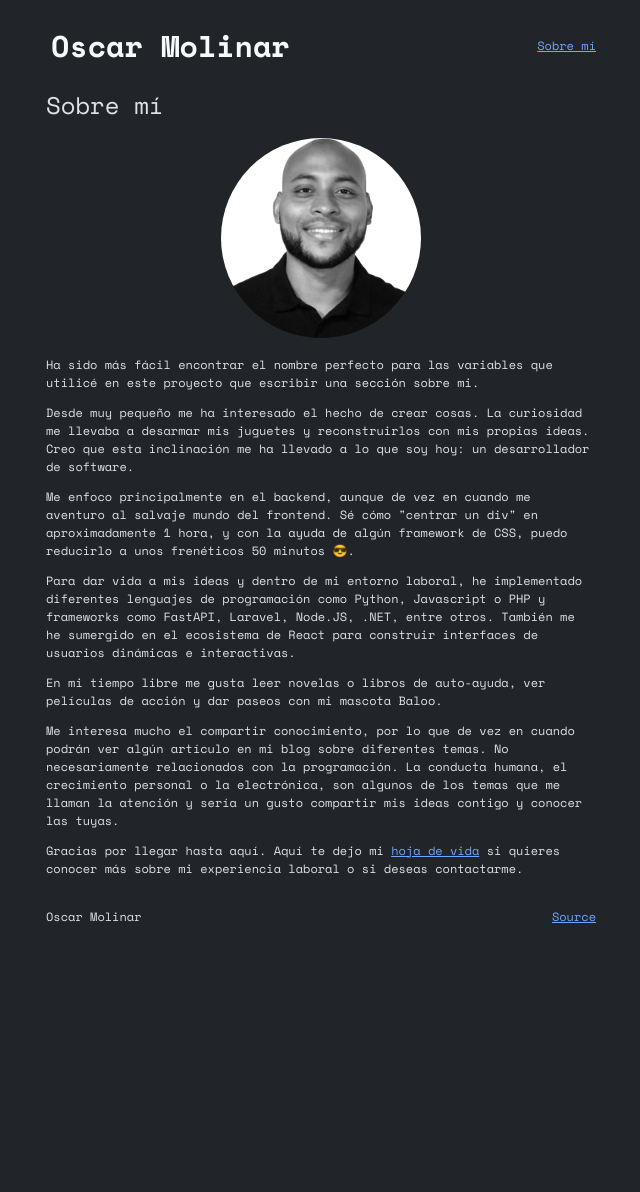
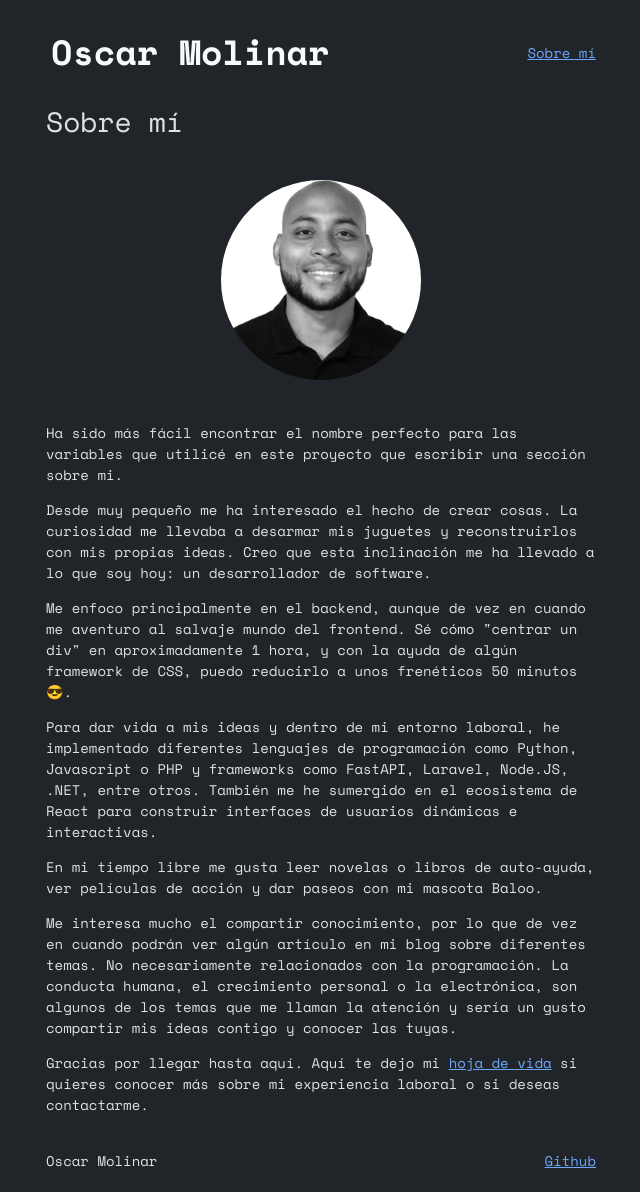
Before and after one commit to oscarenriqq/Myself, a FastAPI app: page /about in a window 1280 px wide. Shown: the whole page, without its empty margins (319-959 px from the left). Before the commit the page ends 923 px from the top, so only its background shows below. Run offline with FastAPI, Linux system fonts and the light colour scheme; some libraries are stand-ins or nearby versions.

Commit message:
Delete unnecessary compiled Python files and add favicon.ico

```diff
--- a/static/css/app.css
+++ b/static/css/app.css
@@ -2,7 +2,7 @@
     margin: 0;
     padding: 0;
     box-sizing: border-box;
-    font-size: 12px;
+    font-size: 14px;
 }
 
 html body {
--- a/templates/about.html
+++ b/templates/about.html
@@ -3,8 +3,8 @@
 {% block content %}
 
     <h1 class="fs-2">Sobre mí</h1>
-    <img class="img-about rounded-circle mt-4 mx-auto d-block" src="/static/square-om.webp" alt="Foto de perfil de Oscar Molinar">
-    <p class="mt-4">
+    <img class="img-about rounded-circle mt-5 mx-auto d-block" src="/static/square-om.webp" alt="Foto de perfil de Oscar Molinar">
+    <p class="mt-5">
         Ha sido más fácil encontrar el nombre perfecto para las variables que utilicé en este
         proyecto que escribir una sección sobre mi.
     </p>
--- a/templates/layout.html
+++ b/templates/layout.html
@@ -3,7 +3,9 @@
 <head>
     <meta charset="UTF-8">
     <meta name="viewport" content="width=device-width, initial-scale=1.0">
-    <title>Oscar Molinar</title>
+    <title>Blog de Oscar Molinar</title>
+
+    <link rel="shortcut icon" href="/static/O.ico" type="image/x-icon">
 
     <link rel="preconnect" href="https://fonts.googleapis.com">
     <link rel="preconnect" href="https://fonts.gstatic.com" crossorigin>
@@ -27,7 +29,7 @@
 
     <footer class="d-flex justify-content-between align-items-center">
         <span class="fs-6">Oscar Molinar</span>
-        <a href="https://github.com/oscarenriqq/Myself" target="_blank"> Source </a>
+        <a href="https://github.com/oscarenriqq/Myself" target="_blank"> Github </a>
     </footer>
 
 </body>
```
Also changed, not shown: static/O.ico (added).
